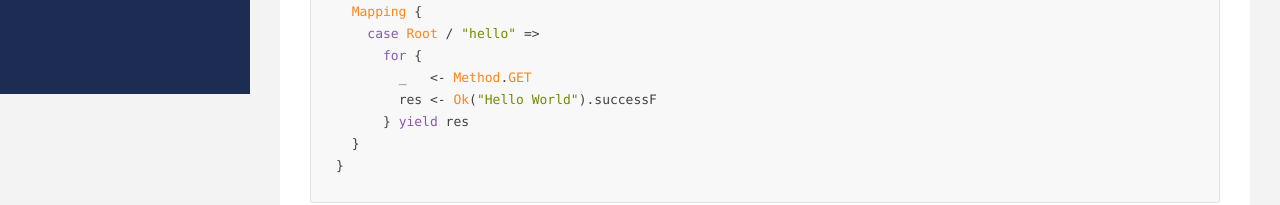
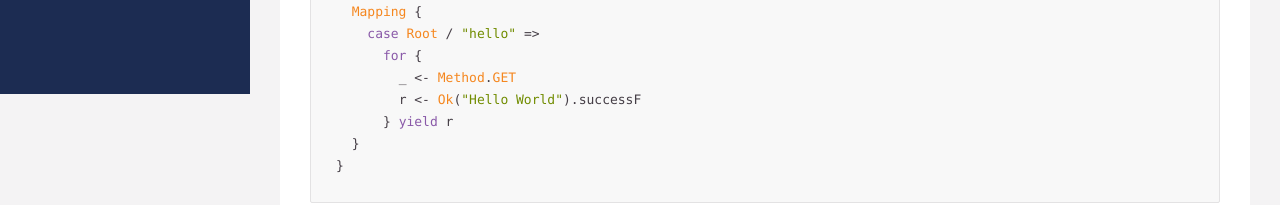
Before and after one commit to scalabin-no/http4s-directives, a plain HTML site: page docs/usage.html in a window 1280 px wide. Shown: the part 706-911 px from the top of the page. Drawn offline with nearby package versions, Linux system fonts and the light colour scheme.

Commit message:
updated site

```diff
--- a/docs/usage.html
+++ b/docs/usage.html
@@ -22,9 +22,9 @@
   <span class="nc">Mapping</span> <span class="o">{</span>
     <span class="k">case</span> <span class="nc">Root</span> <span class="o">/</span> <span class="s">"hello"</span> <span class="k">=&gt;</span>
       <span class="k">for</span> <span class="o">{</span>
-        <span class="k">_</span>   <span class="k">&lt;-</span> <span class="nc">Method</span><span class="o">.</span><span class="nc">GET</span>
-        <span class="n">res</span> <span class="k">&lt;-</span> <span class="nc">Ok</span><span class="o">(</span><span class="s">"Hello World"</span><span class="o">).</span><span class="n">successF</span>
-      <span class="o">}</span> <span class="k">yield</span> <span class="n">res</span>
+        <span class="k">_</span> <span class="k">&lt;-</span> <span class="nc">Method</span><span class="o">.</span><span class="nc">GET</span>
+        <span class="n">r</span> <span class="k">&lt;-</span> <span class="nc">Ok</span><span class="o">(</span><span class="s">"Hello World"</span><span class="o">).</span><span class="n">successF</span>
+      <span class="o">}</span> <span class="k">yield</span> <span class="n">r</span>
   <span class="o">}</span>
 <span class="o">}</span>
 </code></pre></div></div>
```
